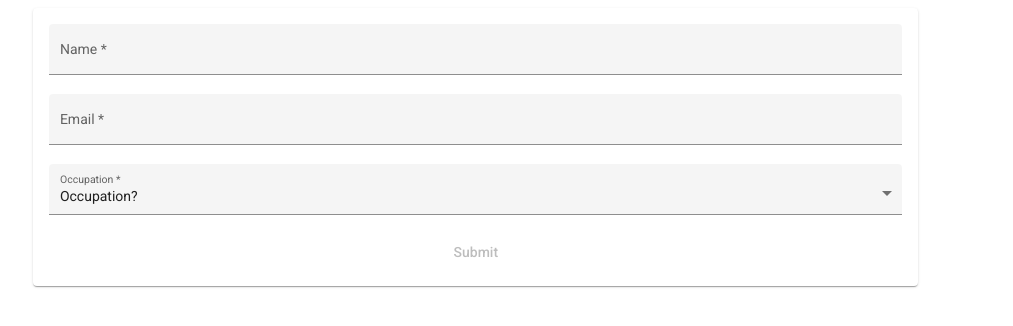
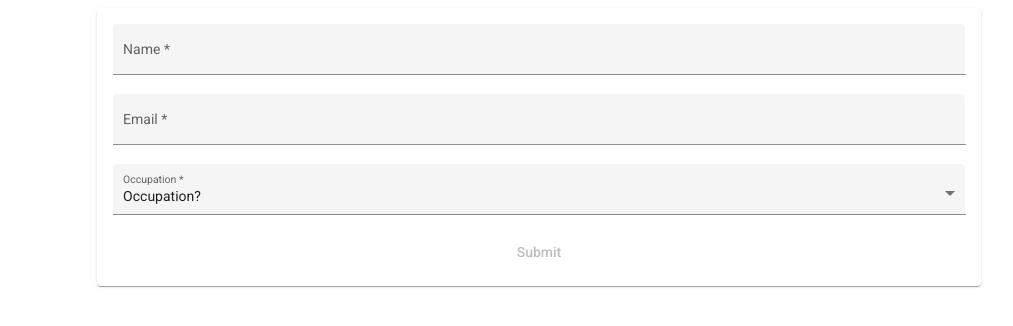
Before and after one commit to nafsar/material-template-form, an Angular app: page / in a window 1280 px wide. Shown: the top 326 px of the page, without its empty margins (101-1114 px from the left). Built offline with nearby package versions, Linux system fonts and the light colour scheme.

Commit message:
width increase

```diff
--- a/src/app/template-form/template-form.component.css
+++ b/src/app/template-form/template-form.component.css
@@ -10,7 +10,7 @@ body {
 .basic-align {
     text-align: center;
     Width:70%;
-    margin:0 10% 0 10%;
+    margin:0 15% 0 15%;
 }
 /* mat-form-field-infix {
   width: 480px;
```
